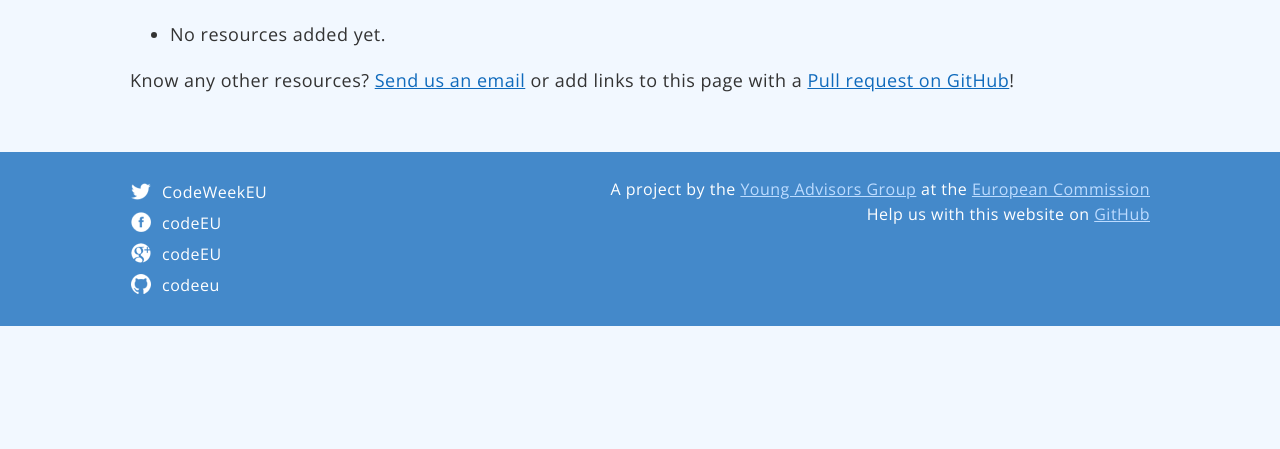
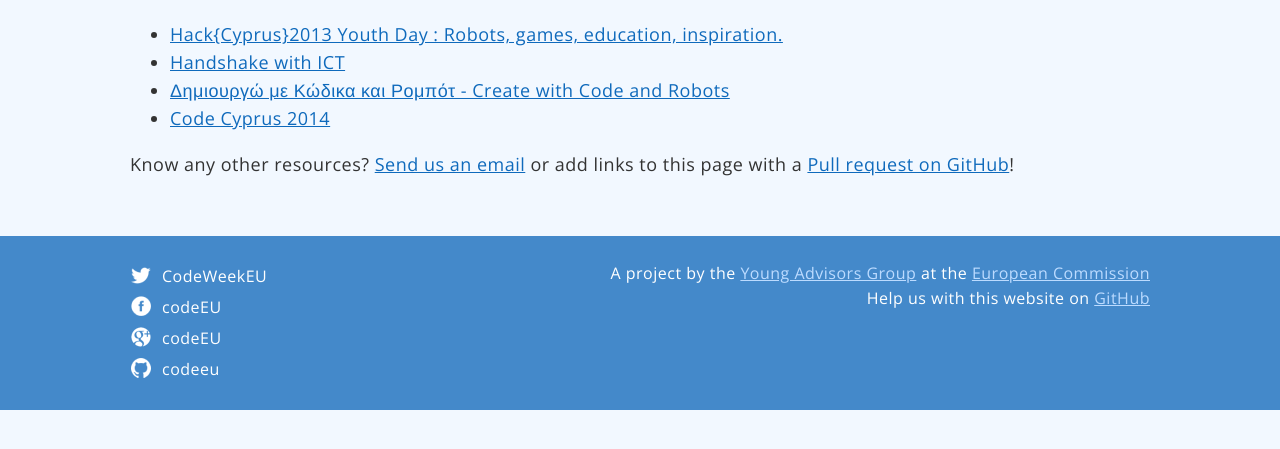
Before and after one commit to codeeu/codeeu.github.io, a Jekyll site: the page built from resources/cyprus/index.html, in a window 1280 px wide, cut to the strip 167-616 px from the top of the page. Built offline with Jekyll 4.4.1, drawn with Linux system fonts in a browser that asks for light colours; nearby versions of some CDN libraries; Markdown is read by kramdown in place of the engine named in the settings.

Commit message:
Update index.html

```diff
--- a/resources/cyprus/index.html
+++ b/resources/cyprus/index.html
@@ -4,7 +4,10 @@
 ---
 
   <ul>
-   	<li>No resources added yet.</li>
+  	<li><a href="http://2013.hackcyprus.com/youth-day/">Hack{Cyprus}2013 Youth Day : Robots, games, education, inspiration.</a></li>
+   	<li><a href="http://egkyklioi.moec.gov.cy/Data/dme6872b.pdf">Handshake with ICT</a></li>
+   	<li><a href="https://www.facebook.com/events/605670019489605/">Δημιουργώ με Κώδικα και Ρομπότ - Create with Code and Robots</a></li>
+   	<li><a href="http://2014.codecyprus.org/wrapup.htm">Code Cyprus 2014</a></li>
   </ul>
 
   <p>Know any other resources? <a href="mailto:{{site.contact.email}}">Send us an email</a> or add links to this page with a <a href="https://github.com/codeeu/codeeu.github.io">Pull request on GitHub</a>!</p>
```
